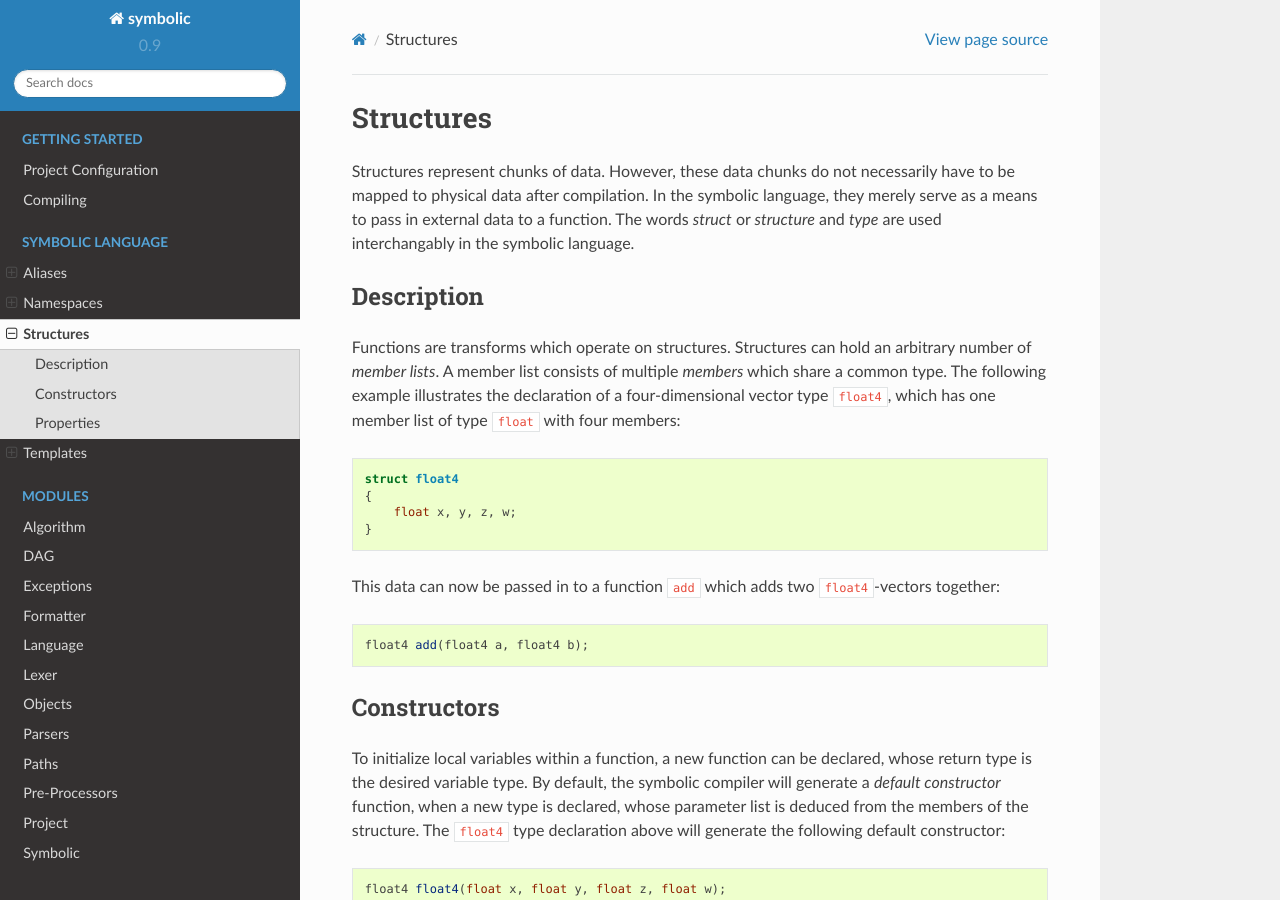
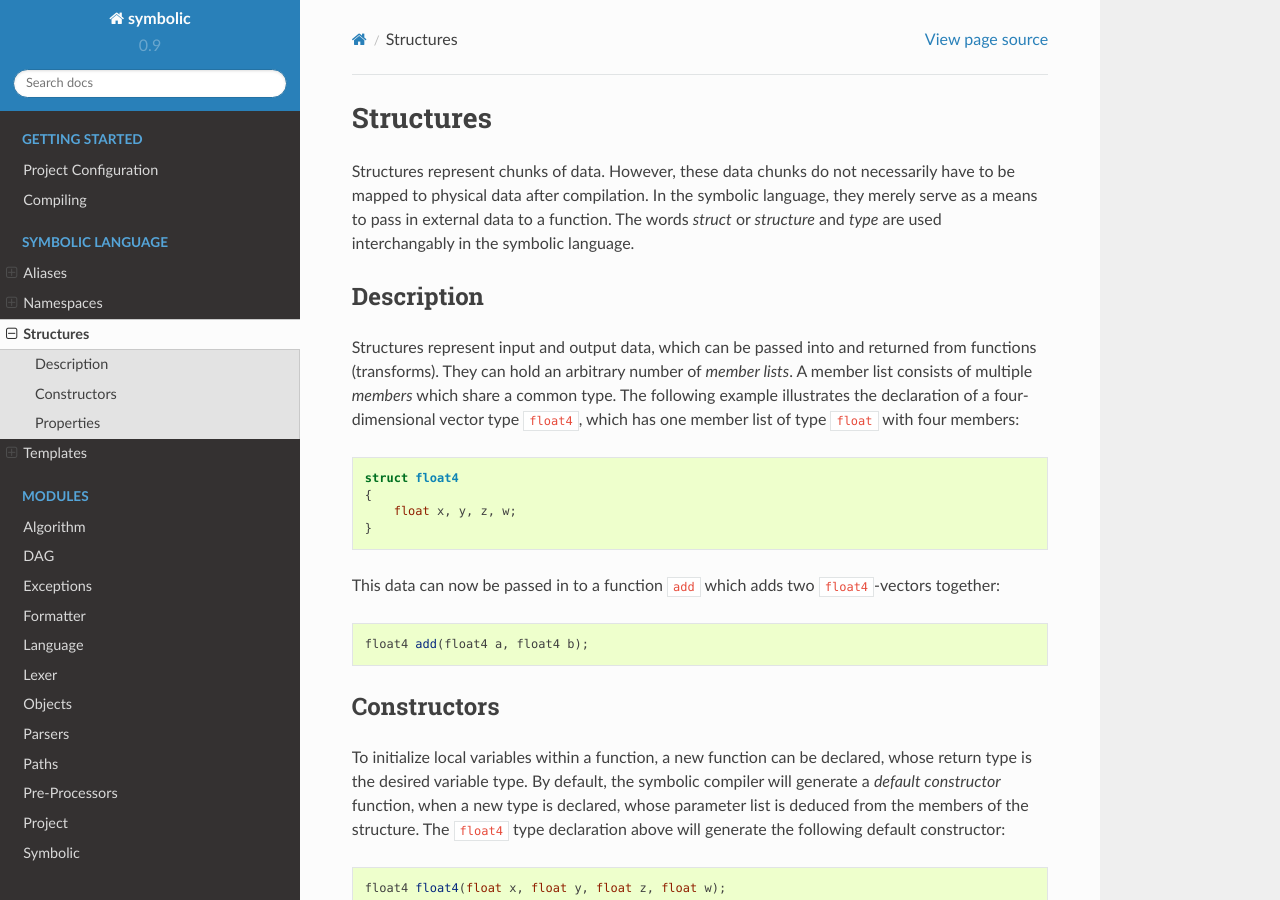
Before and after one commit to yoshimon/symbolic, a Sphinx documentation site: the page built from doc/sphinx/source/symbolic_language/structures.rst, in a window 1280 px wide and 900 px high. Built offline with Sphinx 7.4.7 and the Read the Docs theme 2.0.0, drawn with Linux system fonts in a browser that asks for light colours; pages that are not in the unit, such as notebooks, are missing from menus.

Commit message:
Update structures.rst

```diff
--- a/doc/sphinx/source/symbolic_language/structures.rst
+++ b/doc/sphinx/source/symbolic_language/structures.rst
@@ -4,7 +4,7 @@ Structures represent chunks of data. However, these data chunks do not necessari
 
 Description
 -----------
-Functions are transforms which operate on structures. Structures can hold an arbitrary number of *member lists*. A member list consists of multiple *members* which share a common type. The following example illustrates the declaration of a four-dimensional vector type :code:`float4`, which has one member list of type :code:`float` with four members:
+Structures represent input and output data, which can be passed into and returned from functions (transforms). They can hold an arbitrary number of *member lists*. A member list consists of multiple *members* which share a common type. The following example illustrates the declaration of a four-dimensional vector type :code:`float4`, which has one member list of type :code:`float` with four members:
 
 .. code-block:: cpp
 
```
